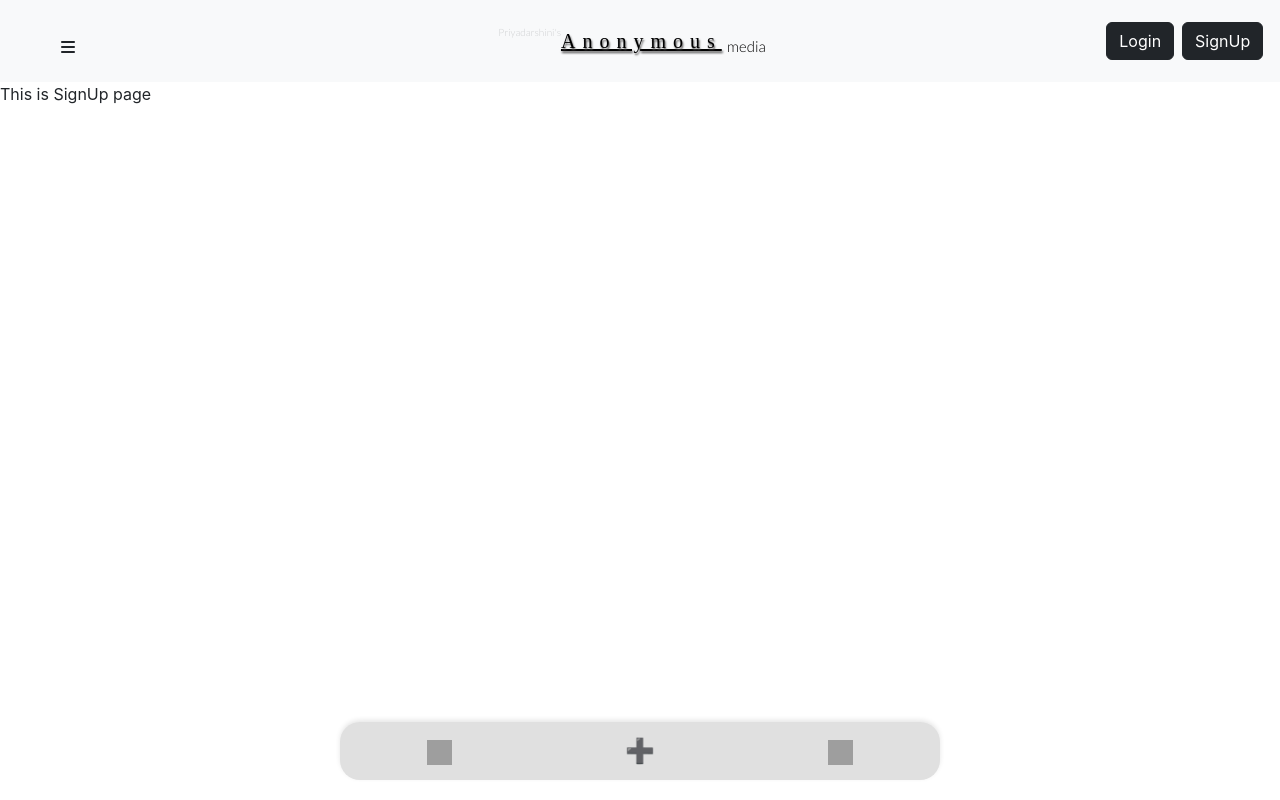
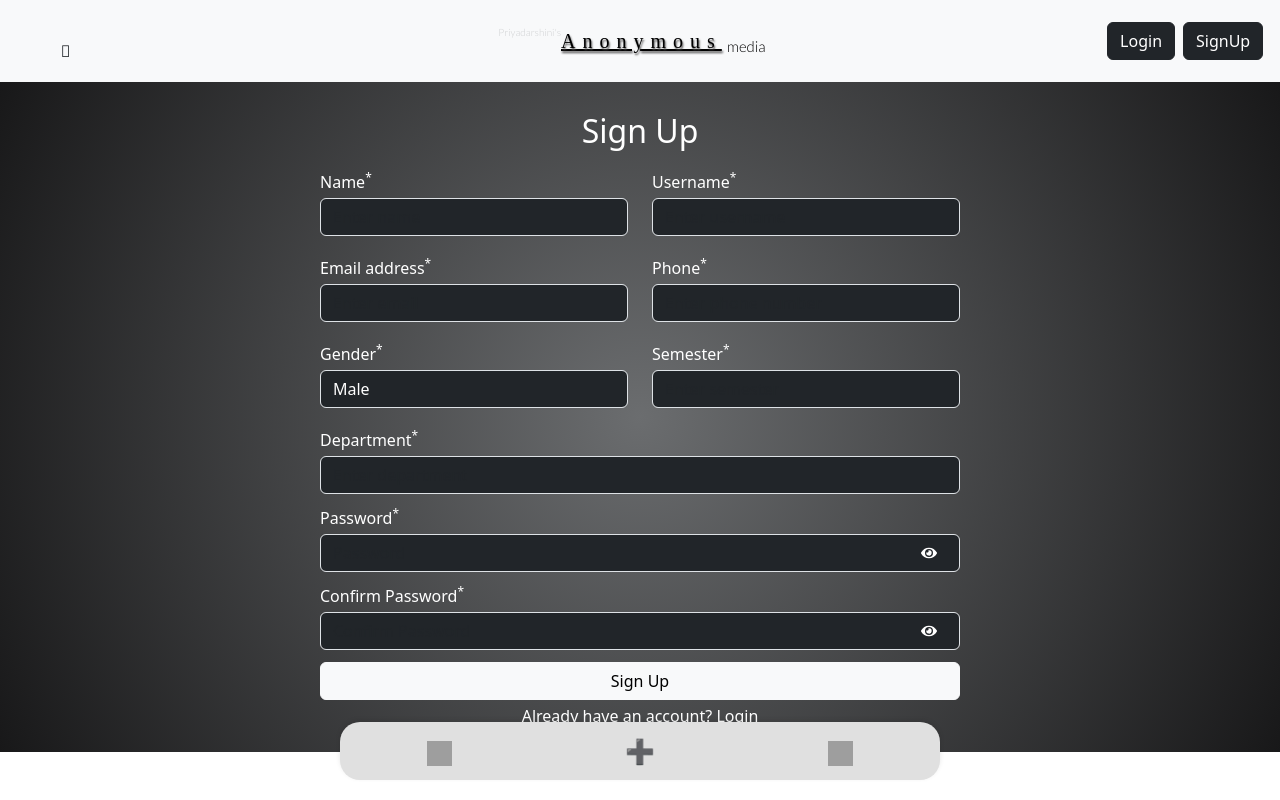
Before and after one commit to rajaryan28/Something_fishy, a React (Create React App) app: page /signup in a window 1280 px wide. Built offline with nearby package versions, Linux system fonts and the light colour scheme; grey boxes are pictures that could not be loaded; a web font is replaced by a local one.

Commit message:
Done with UI of Sign Up page.

```diff
--- a/src/components/SignUp.js
+++ b/src/components/SignUp.js
@@ -1,11 +1,98 @@
-import React from 'react'
+import React, { useState } from 'react';
+import { FaEye, FaEyeSlash } from 'react-icons/fa';
+import 'bootstrap/dist/css/bootstrap.min.css';
 
 const SignUp = () => {
+  const [passwordVisible, setPasswordVisible] = useState(false);
+  const [confirmPasswordVisible, setConfirmPasswordVisible] = useState(false);
+
+  const togglePasswordVisibility = () => {
+    setPasswordVisible(!passwordVisible);
+  };
+
+  const toggleConfirmPasswordVisibility = () => {
+    setConfirmPasswordVisible(!confirmPasswordVisible);
+  };
+
   return (
-    <div>
-      This is SignUp page
+    <div className="d-flex justify-content-center align-items-center vh-150" style={{ background: 'radial-gradient(circle,rgb(107, 109, 111),rgb(24, 24, 25))', paddingTop: '2%' }}>
+      <div className="col-11 col-md-8 col-lg-6">
+        <h2 className="text-center text-white mb-2 mt-1">Sign Up</h2>
+        <form>
+          <div className="row">
+            <div className="col-12 col-md-6">
+              <div className="form-group my-2">
+                <label htmlFor="name" className="text-white my-1">Name<sup>*</sup></label>
+                <input type="text" className="form-control bg-dark text-white" id="name" placeholder="Enter name" />
+              </div>
+            </div>
+            <div className="col-12 col-md-6">
+              <div className="form-group my-2">
+                <label htmlFor="username" className="text-white my-1">Username<sup>*</sup></label>
+                <input type="text" className="form-control bg-dark text-white" id="username" placeholder="Enter username" />
+              </div>
+            </div>
+          </div>
+          <div className="row">
+            <div className="col-12 col-md-6">
+              <div className="form-group my-2">
+                <label htmlFor="email" className="text-white my-1">Email address<sup>*</sup></label>
+                <input type="email" className="form-control bg-dark text-white" id="email" placeholder="Enter email" />
+              </div>
+            </div>
+            <div className="col-12 col-md-6">
+              <div className="form-group my-2">
+                <label htmlFor="phone" className="text-white my-1">Phone<sup>*</sup></label>
+                <input type="tel" className="form-control bg-dark text-white" id="phone" placeholder="Enter phone number" />
+              </div>
+            </div>
+          </div>
+          <div className="row">
+            <div className="col-12 col-md-6">
+              <div className="form-group my-2">
+                <label htmlFor="gender" className="text-white my-1">Gender<sup>*</sup></label>
+                <select className="form-control bg-dark text-white"  id="gender">
+                  <option value="" disabled>Select gender</option>
+                  <option value="Male">Male</option>
+                  <option value="Female">Female</option>
+                  <option value="Other">Other</option>
+                </select>
+              </div>
+            </div>
+            <div className="col-12 col-md-6">
+              <div className="form-group my-2">
+                <label htmlFor="semester" className="text-white my-1">Semester<sup>*</sup></label>
+                <input type="text" className="form-control bg-dark text-white" id="semester" placeholder="Enter semester" />
+              </div>
+            </div>
+          </div>
+          <div className="form-group my-2">
+            <label htmlFor="department" className="text-white my-1">Department<sup>*</sup></label>
+            <input type="text" className="form-control bg-dark text-white" id="department" placeholder="Enter department" />
+          </div>
+          <div className="form-group position-relative my-2">
+            <label htmlFor="password" className="text-white my-1">Password<sup>*</sup></label>
+            <input type={passwordVisible ? "text" : "password"} className="form-control bg-dark text-white" id="password" placeholder="Password" />
+            <button type="button" className="btn btn-link text-white position-absolute" style={{ top: '70%', right: '10px', transform: 'translateY(-50%)' }} onClick={togglePasswordVisibility}>
+              {passwordVisible ? <FaEyeSlash /> : <FaEye />}
+            </button>
+          </div>
+          <div className="form-group position-relative my-2">
+            <label htmlFor="confirmPassword" className="text-white my-1">Confirm Password<sup>*</sup></label>
+            <input type={confirmPasswordVisible ? "text" : "password"} className="form-control bg-dark text-white" id="confirmPassword" placeholder="Confirm Password" />
+            <button type="button" className="btn btn-link text-white position-absolute" style={{ top: '70%', right: '10px', transform: 'translateY(-50%)' }} onClick={toggleConfirmPasswordVisibility}>
+              {confirmPasswordVisible ? <FaEyeSlash /> : <FaEye />}
+            </button>
+          </div>
+          <button type="submit" className="btn btn-light btn-block my-1 w-100">Sign Up</button>
+          <div className="text-center  mb-4">
+            <span className="text-white">Already have an account? </span>
+            <a href="/login" className="text-white">Login</a>
+          </div>
+        </form>
+      </div>
     </div>
-  )
+  );
 }
 
-export default SignUp
+export default SignUp;
```
